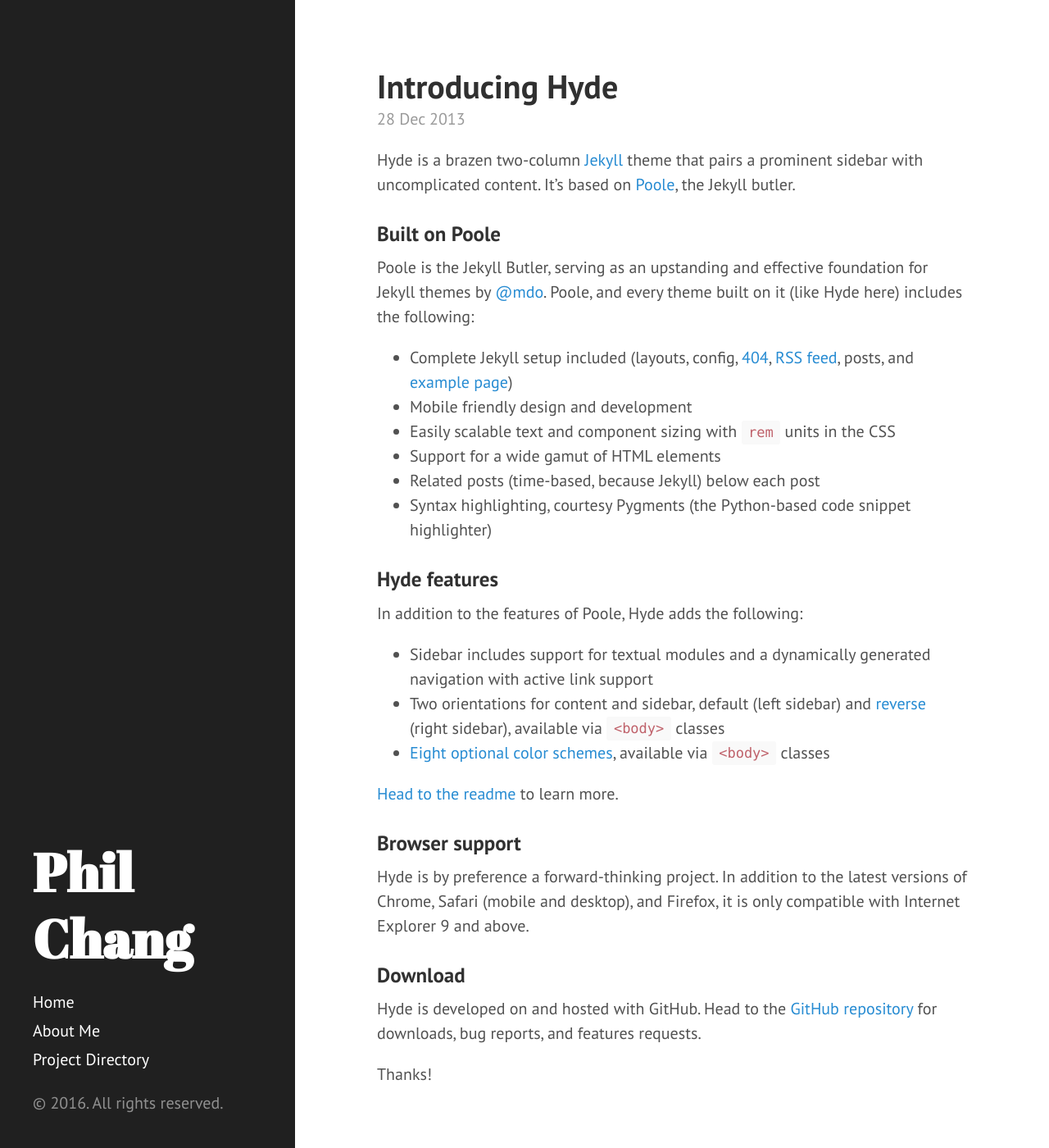
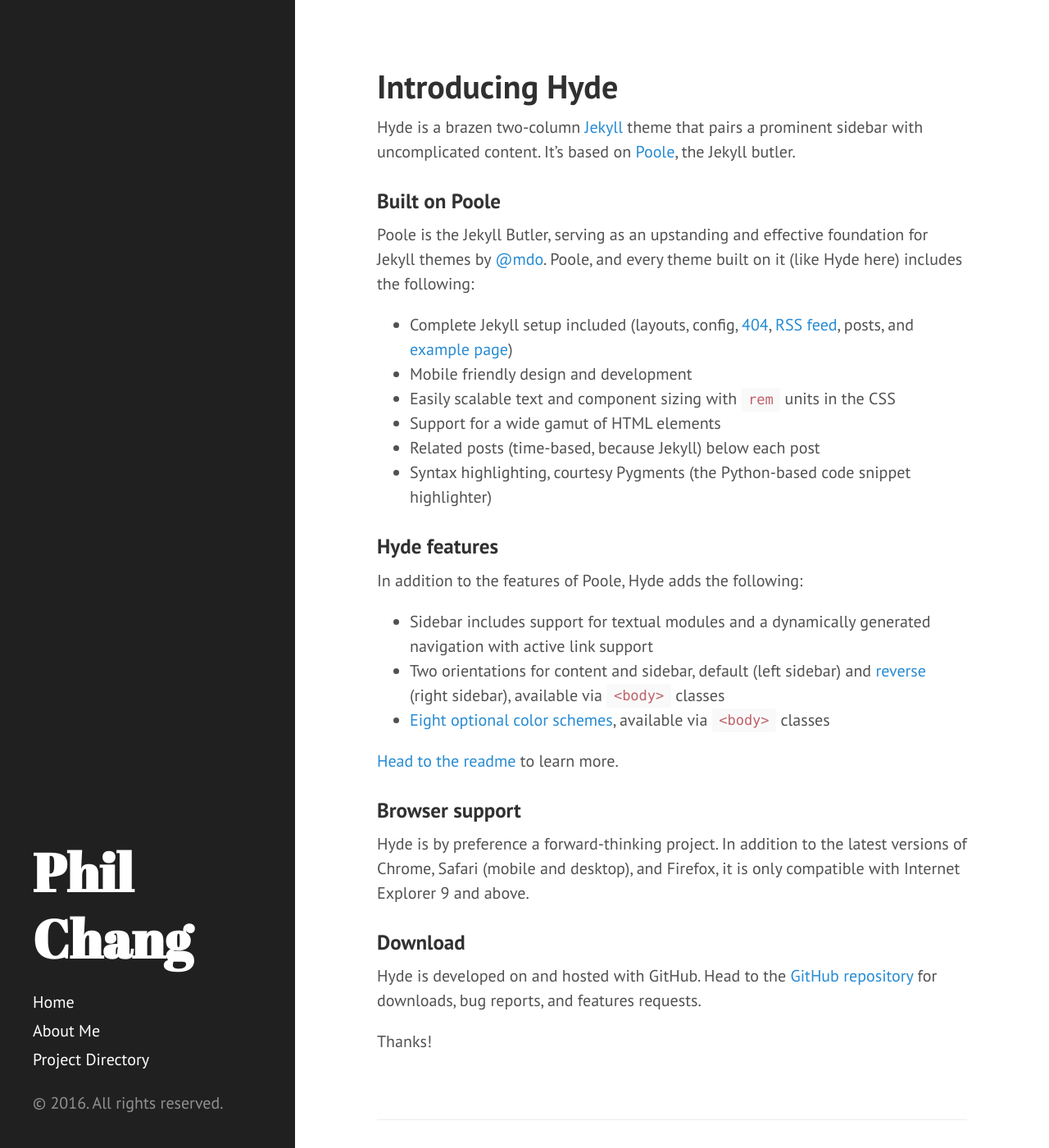
Before and after one commit to philipwilsonchang/philipwilsonchang.github.io, a Jekyll site: the page built from _posts/2013-12-28-introducing-hyde.md, in a window 1280 px wide and 1400 px high. Shown: the whole window at 82% size. Built offline with Jekyll 4.4.1, drawn with Linux system fonts in a browser that asks for light colours; some of the changed text lies outside the part shown.

Commit message:
Update post.html
Commented out lines pertaining to dates

```diff
--- a/_layouts/post.html
+++ b/_layouts/post.html
@@ -4,7 +4,7 @@
 
 <div class="post">
   <h1 class="post-title">{{ page.title }}</h1>
-  <span class="post-date">{{ page.date | date_to_string }}</span>
+  <!--<span class="post-date">{{ page.date | date_to_string }}</span>-->
   {{ content }}
 </div>
 
@@ -16,7 +16,7 @@
         <h3>
           <a href="{{ post.url }}">
             {{ post.title }}
-            <small>{{ post.date | date_to_string }}</small>
+            <!--<small>{{ post.date | date_to_string }}</small>-->
           </a>
         </h3>
       </li>
```
